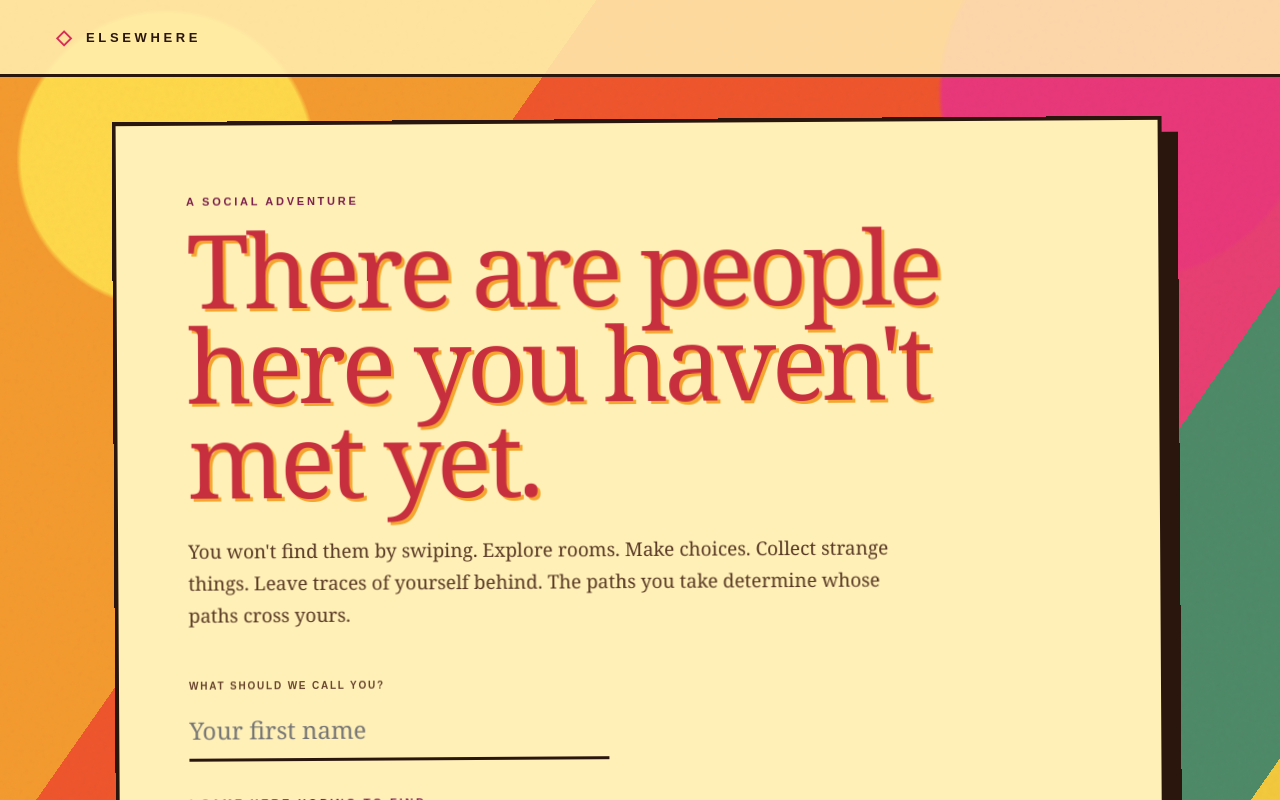
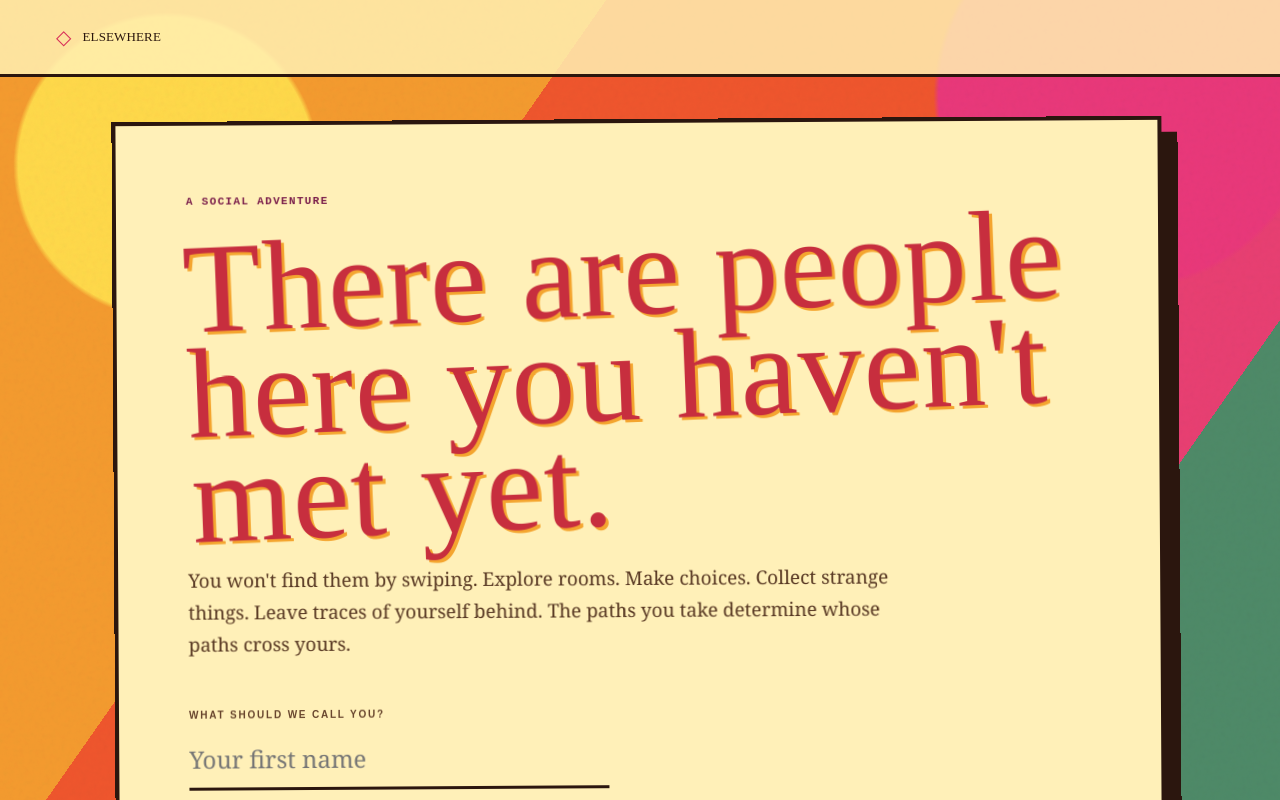
Before and after one commit to verketurkey/switchpalette, a Next.js app: page / in a window 1280 px wide. Shown: the top 800 px of the page. Built offline with nearby package versions, Linux system fonts and the light colour scheme.

Commit message:
Add whimsical 1970s editorial typography to Elsewhere

```diff
--- a/app/globals.css
+++ b/app/globals.css
@@ -167,3 +167,50 @@ linear-gradient(125deg,#f49b2f 0 27%,#ef562d 27% 48%,#e83f72 48% 67%,#4e8a68 67%
 .primary { background:#d92f5d; color:#fff0b8; border:3px solid #2b160e; box-shadow:4px 4px 0 #2b160e; }
 .secondary { background:#66a073; color:#2b160e; border:3px solid #2b160e; box-shadow:4px 4px 0 #2b160e; }
 @media(max-width:700px){ .home,.world,.cabinet,.person-section,.quest,.door-section { margin-left:12px; margin-right:12px; box-shadow:8px 8px 0 #2b160e; } .home{transform:none;} }
+
+/* Whimsical 70s editorial typography */
+@import url('https://fonts.googleapis.com/css2?family=Abril+Fatface&family=Barrio&family=DM+Mono:wght@400;500&family=Fraunces:opsz,wght@9..144,400;9..144,600;9..144,800;9..144,900&family=Shrikhand&display=swap');
+
+body, button, input { font-family:"Fraunces", Georgia, serif; }
+.brand, .home h1, .cabinet h2, .person-section h2, .quest h2, .door-section h2 {
+  font-family:"Shrikhand","Abril Fatface",serif;
+  font-weight:400;
+  letter-spacing:.01em;
+}
+.home h1 { font-size:clamp(4rem,10vw,8.5rem); line-height:.82; transform:rotate(-2deg); }
+.scene-card h2, .person-card h3, .quest-card h3, .door-card h3 {
+  font-family:"Abril Fatface","Fraunces",serif;
+  font-weight:400;
+  letter-spacing:.015em;
+}
+.intent-copy strong, .artifact strong, .world-meta span {
+  font-family:"Fraunces",serif;
+  font-weight:900;
+}
+.eyebrow, .choose-label, .scene-place, .stepper, .world-stamp, .intent-copy small,
+.inspect-note, .artifact small, .person-top small, .footer-note {
+  font-family:"DM Mono",monospace;
+  text-transform:uppercase;
+  letter-spacing:.12em;
+}
+.world-stamp {
+  display:inline-block;
+  background:#2b160e;
+  color:#fff0b8;
+  padding:8px 12px;
+  transform:rotate(-1.5deg);
+  box-shadow:4px 4px 0 #e83e72;
+}
+.object {
+  font-family:"Barrio","Shrikhand",cursive;
+  font-size:2.2rem;
+}
+.choices button, .quest-options button, .primary, .secondary {
+  font-family:"Fraunces",serif;
+  font-weight:800;
+  font-size:1rem;
+}
+.intent-card:nth-child(1) strong { font-family:"Shrikhand",serif; font-weight:400; }
+.intent-card:nth-child(2) strong { font-family:"Abril Fatface",serif; font-weight:400; }
+.intent-card:nth-child(3) strong { font-family:"Barrio",cursive; font-weight:400; font-size:1.2em; }
+.intent-card:nth-child(4) strong { font-family:"Fraunces",serif; font-weight:900; font-style:italic; }
```
